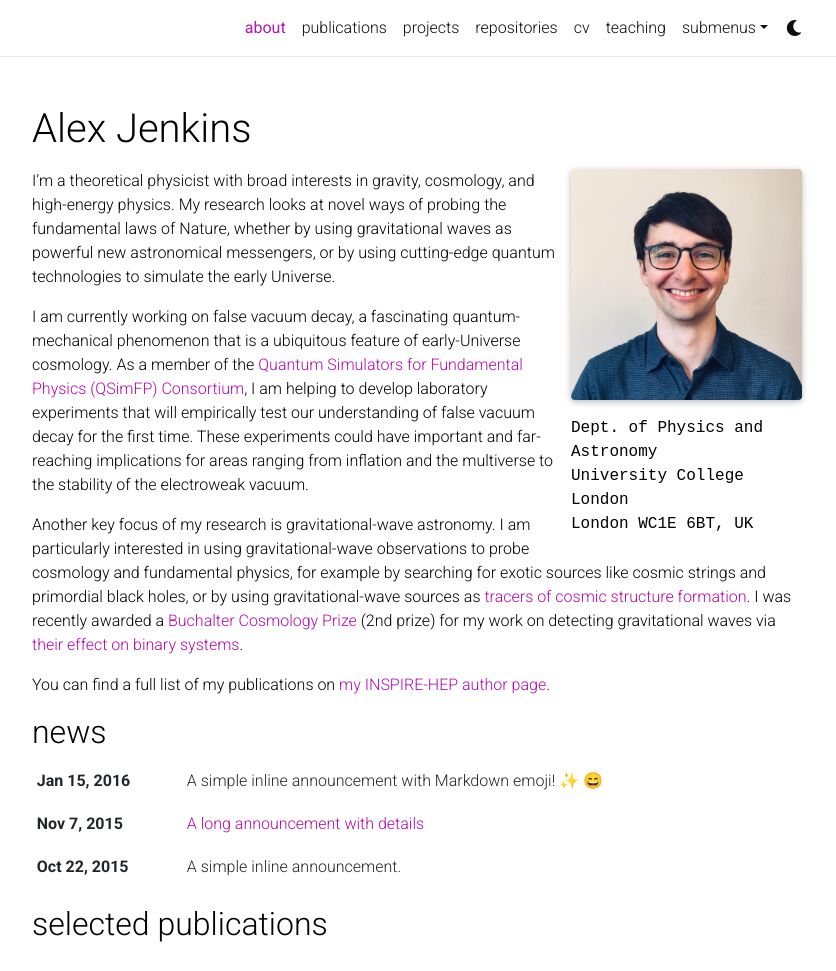
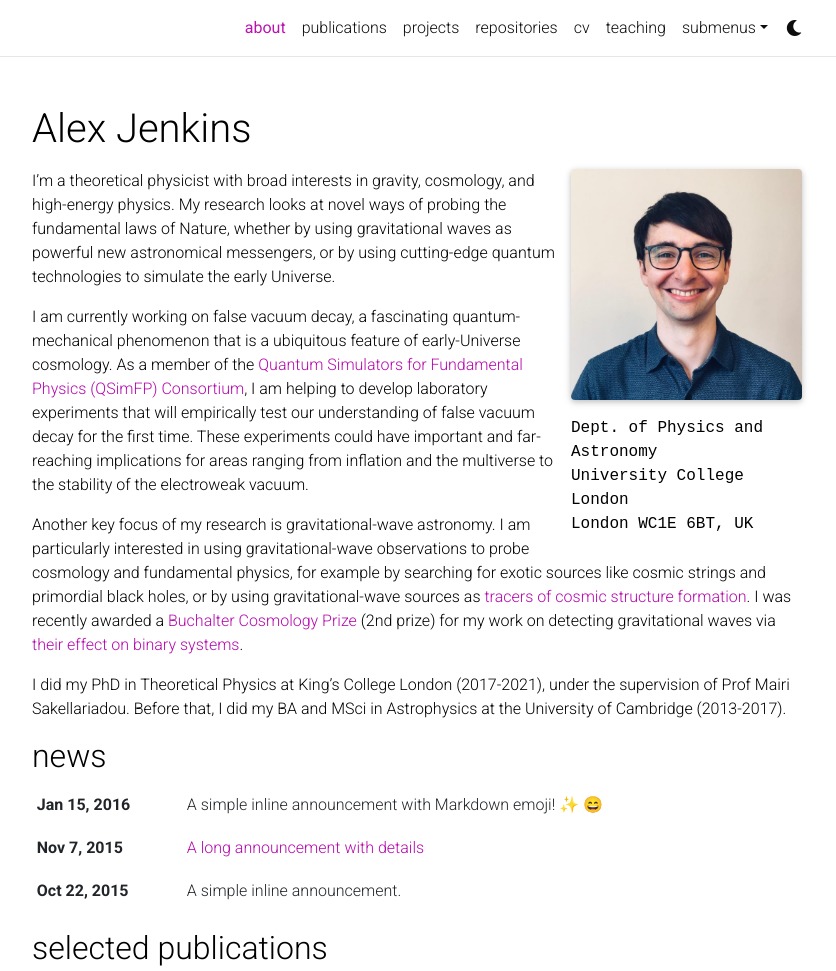
Before and after one commit to alex-c-jenkins/alex-c-jenkins.github.io, a Jekyll site: the page built from _pages/about.md, in a window 1280 px wide and 1265 px high, cut to the strip 0-971 px from the top of the window. Shown: the whole strip, without its empty margins (223-1059 px from the left). Built offline with Jekyll 4.4.1, drawn with Linux system fonts in a browser that asks for light colours; full-size pictures stand in for the smaller copies a plugin makes; emoji names are drawn with the system emoji font; comment, search, counter and statistics services are not loaded; a style sheet for code colours, icons or effects is not loaded.

Commit message:
Update about.md

```diff
--- a/_pages/about.md
+++ b/_pages/about.md
@@ -25,4 +25,4 @@ I am currently working on false vacuum decay, a fascinating quantum-mechanical p
 
 Another key focus of my research is gravitational-wave astronomy. I am particularly interested in using gravitational-wave observations to probe cosmology and fundamental physics, for example by searching for exotic sources like cosmic strings and primordial black holes, or by using gravitational-wave sources as [tracers of cosmic structure formation](https://inspirehep.net/literature/2127416). I was recently awarded a [Buchalter Cosmology Prize](http://www.buchaltercosmologyprize.org/) (2nd prize) for my work on detecting gravitational waves via [their effect on binary systems](https://journals.aps.org/prl/abstract/10.1103/PhysRevLett.128.101103).
 
-You can find a full list of my publications on [my INSPIRE-HEP author page](https://inspirehep.net/authors/1656809).
+I did my PhD in Theoretical Physics at King's College London (2017-2021), under the supervision of Prof Mairi Sakellariadou. Before that, I did my BA and MSci in Astrophysics at the University of Cambridge (2013-2017).
```
